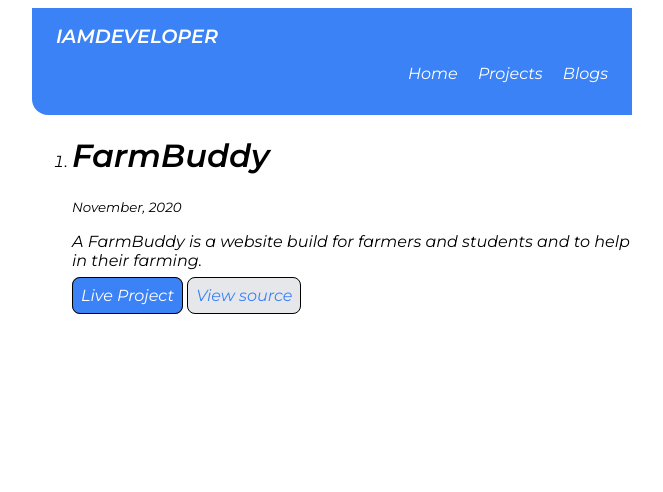
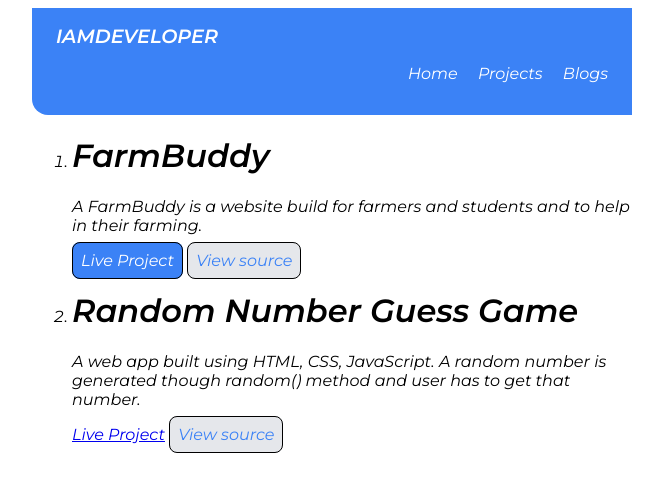
Before and after one commit to Ankkkitt/Web-Development, a plain HTML site: page projects.html in a window 1280 px wide. Shown: the whole page, without its empty margins (308-971 px from the left). Drawn offline with Linux system fonts and the light colour scheme.

Commit message:
update - Projects added

```diff
--- a/projects.html
+++ b/projects.html
@@ -26,7 +26,6 @@
         <ol>
             <li>
                 <h1>FarmBuddy</h1>
-                <small>November, 2020</small>
                 <p>A FarmBuddy is a website build for farmers and students and
                     to help in their farming.
                 </p>
@@ -34,6 +33,15 @@
                 <a href="https://farmbuddy.epizy.com/HTML/"class="link pri-link active:hover">Live Project</a>
                 <a href="https:/github.com/uankit2001/FarmerBuddy" class="link sec-link">View source</a>
             </li>
+            <li>
+                <h1>Random Number Guess Game</h1>
+                <p>
+                    A web app built using HTML, CSS, JavaScript. A random number is generated though random() method and user has to get that number.
+                </p>
+
+                <a href=https://ankitt.netlify.app/"class="link pri-link active:hover">Live Project</a>
+                <a href="https://github.com/Ankkkitt/Random-Number-Guess" class="link sec-link">View source</a>
+            </li>
         </ol>
     </div>
 </div>
```
